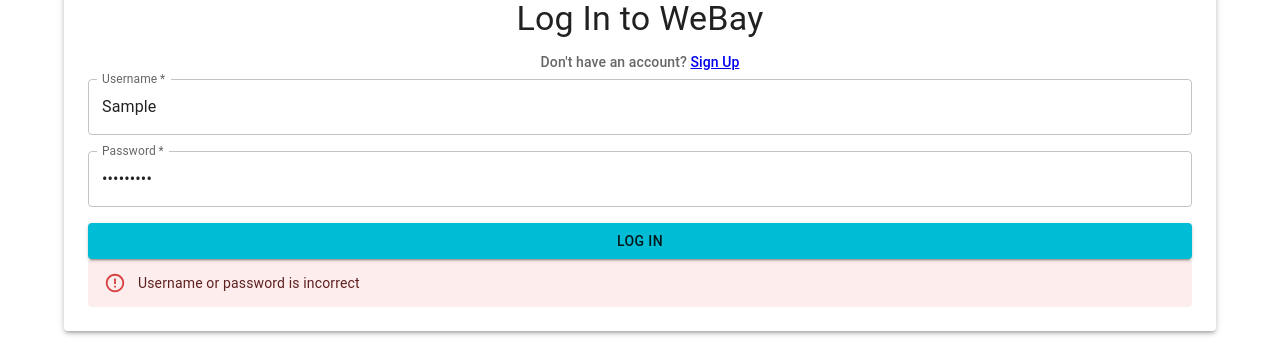
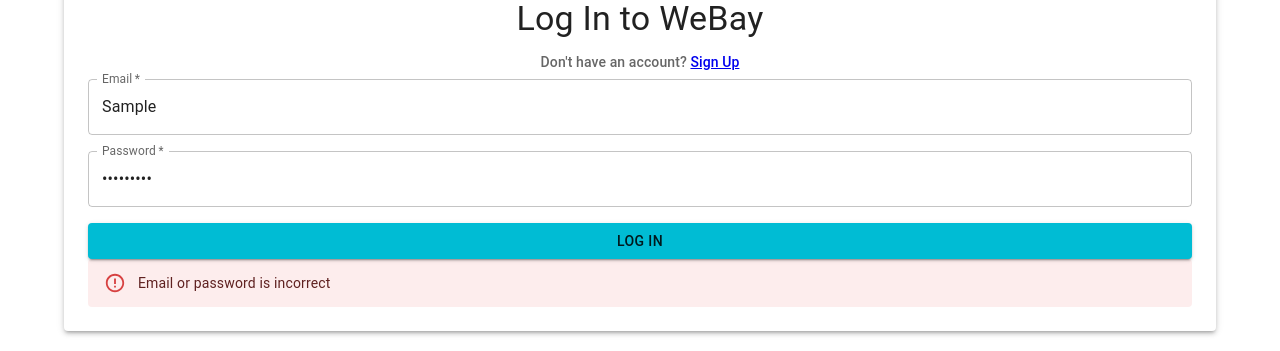
Before and after one commit to Dishikagoel/CS375GroupProject, a React (Vite) app in the folder client/: page /login in a window 1280 px wide. Both pictures are taken after typing "Sample", "Sample123" into the empty fields and a click on the button "LOG IN". Shown: the part 130-481 px from the top of the page. Built offline with nearby package versions, Linux system fonts and the light colour scheme; no server answers.

Commit message:
Add password to db and fix other logic

```diff
--- a/client/src/pages/login.jsx
+++ b/client/src/pages/login.jsx
@@ -15,7 +15,7 @@
 });
 
 const Login = () => {
-    const [username, setUsername] = useState('');
+    const [email, setEmail] = useState('');
     const [password, setPassword] = useState('');
     const navigate = useNavigate();
     const [loginError, setLoginError] = useState(false);
@@ -24,7 +24,7 @@
         event.preventDefault();
         try {
             const response = await axios.post('http://localhost:3000/post/login', {
-                user: username,
+                email: email,
                 pass: password,
             });
             console.log("res: ", response.data.message);
@@ -55,12 +55,12 @@
                     <form onSubmit={handleLogin}>
                         <Stack spacing={2}>
                             <TextField
-                                label="Username"
+                                label="Email"
                                 variant="outlined"
                                 required
                                 fullWidth
-                                value={username}
-                                onChange={(e) => setUsername(e.target.value)}
+                                value={email}
+                                onChange={(e) => setEmail(e.target.value)}
                             />
                             <TextField
                                 label="Password"
@@ -76,7 +76,7 @@
                             </Button>
                         </Stack>
                     </form>
-                    {loginError && <Alert severity="error" className="error-box">Username or password is incorrect</Alert>}
+                    {loginError && <Alert severity="error" className="error-box">Email or password is incorrect</Alert>}
                 </Paper>
             </Container>
             <style>
--- a/client/src/pages/signup.jsx
+++ b/client/src/pages/signup.jsx
@@ -1,4 +1,4 @@
-import { Container, Typography, TextField, Button, Stack, Paper, FormControlLabel, Checkbox } from '@mui/material';
+import { Container, Typography, TextField, Button, Stack, Paper, FormControlLabel, Checkbox, Alert } from '@mui/material';
 import { createTheme, ThemeProvider } from '@mui/material/styles';
 import { cyan, purple } from '@mui/material/colors';
 import React, { useState, useEffect } from 'react';
@@ -17,6 +17,7 @@
 const Signup = () => {
     const [userAgreement, setUserAgreement] = useState(false);
     const [signupSuccess, setSignupSuccess] = useState(false);
+    const [passwordsMatch, setPasswordsMatch] = useState(true);
 
     const handleSignup = (event) => {
         event.preventDefault();
@@ -29,6 +30,14 @@
         const getDob = document.getElementById("dob").value;
         const getAddress = document.getElementById("address").value;
 
+        if (getPassword1 !== getPassword2) {
+            // Passwords do not match, show an error message or handle as needed
+            setPasswordsMatch(false);
+            return;
+        }
+
+        setPasswordsMatch(true);
+
         let url = `http://localhost:3000/newUser/addUser`;
         axios.get(url, {
             params: {
@@ -37,7 +46,8 @@
                 email: getEmail,
                 phone: getPhone,
                 dob: getDob,
-                address: getAddress
+                address: getAddress,
+                password: getPassword2
             }
         }).then(response => response.json()).then(body => {
             console.log("Success");
@@ -75,6 +85,9 @@
                             <TextField id="phone" label="Phone Number" type="tel" variant="outlined" fullWidth />
                             <TextField id="dob" label="Date of Birth" type="date" variant="outlined" fullWidth />
                             <TextField id="address" label="Address" variant="outlined" required fullWidth />
+                            {passwordsMatch ? null : (
+                                <Alert severity="error">Passwords do not match.</Alert>
+                            )}
                             <FormControlLabel
                                 control={
                                     <Checkbox
```
Also changed, not shown: 2 other files (tests, documents, lock files or other folders).
